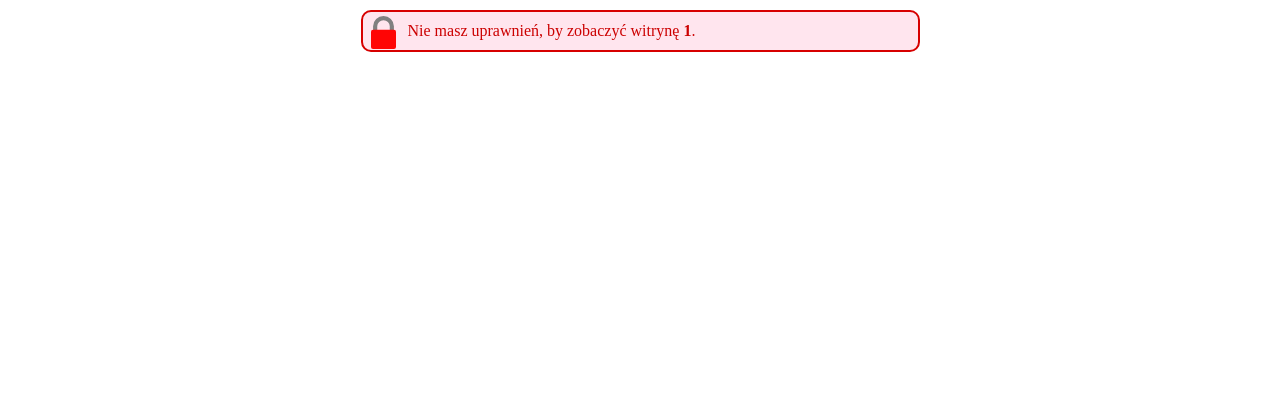
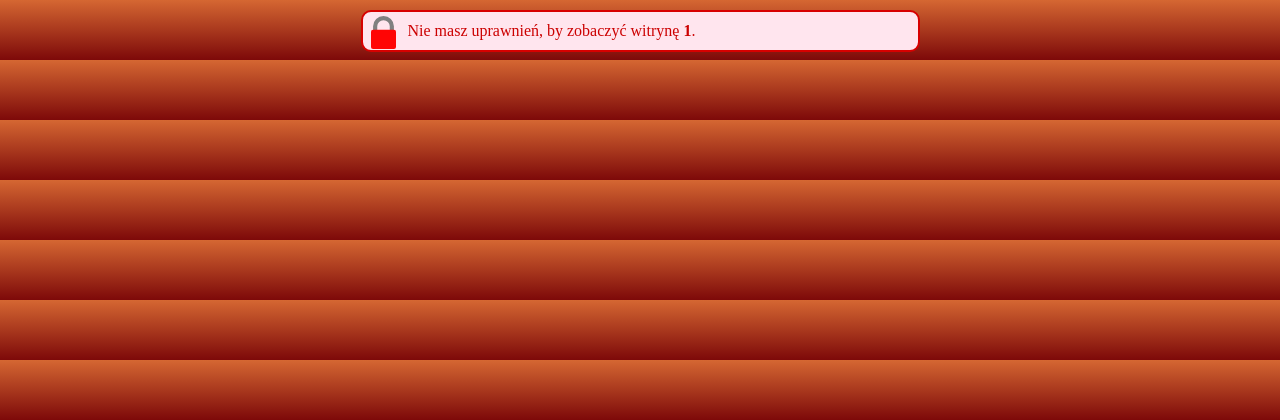
Before and after one commit to radekaadek/szukaj-id, a Flask app: page /1 in a window 1280 px wide. Shown: the top 420 px of the page. Run offline with Flask 2, Linux system fonts and the light colour scheme.

Commit message:
problem jest z gradientem

```diff
--- a/static/common.css
+++ b/static/common.css
@@ -1,3 +1,10 @@
+body{
+    background: rgb(213,103,50);
+    background: linear-gradient(rgba(213,103,50,1) 0%, rgba(125,9,9,1) 100%);
+}
+
+
+
 .errorMessage{
  background-position: 8px 4px;
  background-repeat: no-repeat;
```
